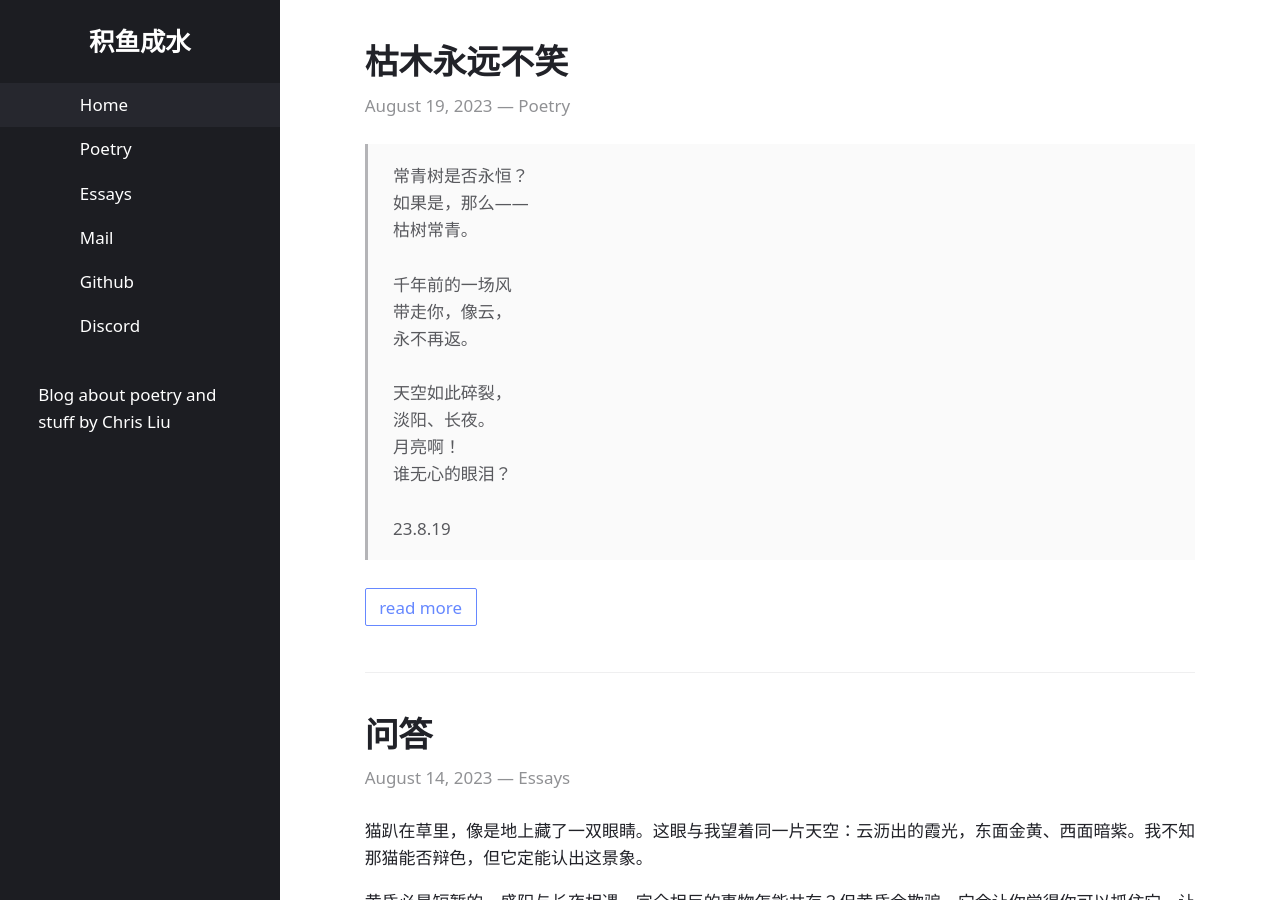
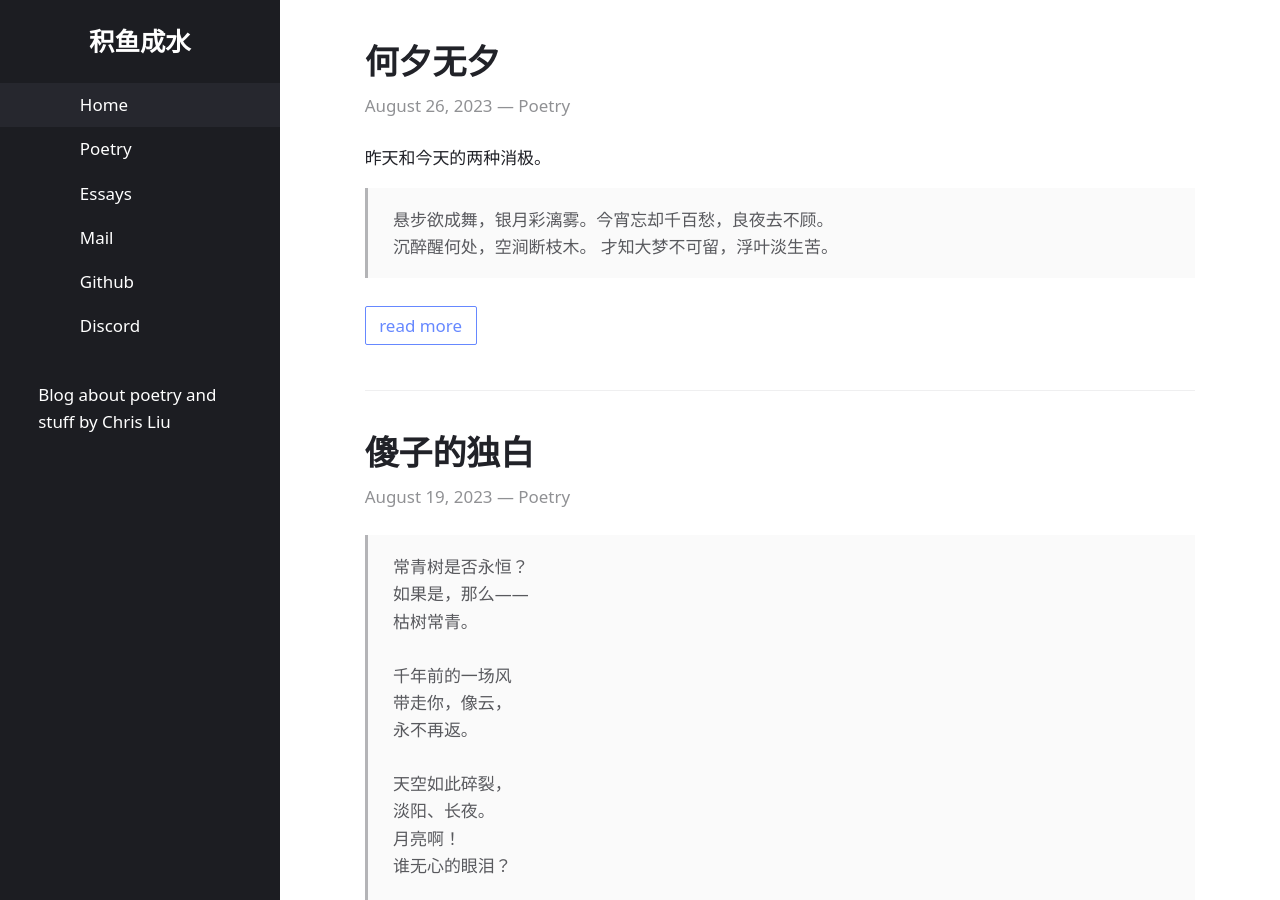
Before and after one commit to chris-zy-liu/chris-zy-liu.github.io, a Jekyll site: the page built from index.html, in a window 1280 px wide and 900 px high. Built offline with Jekyll 4.4.1, drawn with Linux system fonts in a browser that asks for light colours.

Commit message:
new post

```diff
--- a/_posts/2023-08-19-evergreen.md
+++ b/_posts/2023-08-19-evergreen.md
@@ -1,8 +1,7 @@
 ---
-title: "枯木永远不笑"
+title: "傻子的独白"
 layout: post
 categories: Poetry
 ---
 
->常青树是否永恒？<br>如果是，那么——<br>枯树常青。<br><br>千年前的一场风<br>带走你，像云，<br>永不再返。<br><br>天空如此碎裂，<br>淡阳、长夜。<br>月亮啊！<br>谁无心的眼泪？<br><br>23.8.19
->
+>常青树是否永恒？<br>如果是，那么——<br>枯树常青。<br><br>千年前的一场风<br>带走你，像云，<br>永不再返。<br><br>天空如此碎裂，<br>淡阳、长夜。<br>月亮啊！<br>谁无心的眼泪？<br><br>*23.8.19*
--- /dev/null
+++ b/_posts/2023-08-26-away.md
@@ -0,0 +1,9 @@
+---
+title: "何夕无夕"
+layout: post
+categories: Poetry
+---
+
+昨天和今天的两种消极。
+
+>悬步欲成舞，银月彩漓雾。今宵忘却千百愁，良夜去不顾。<br>沉醉醒何处，空涧断枝木。 才知大梦不可留，浮叶淡生苦。
```
Also changed, not shown: _posts/.obsidian/workspace.json (+13 -12 lines).
